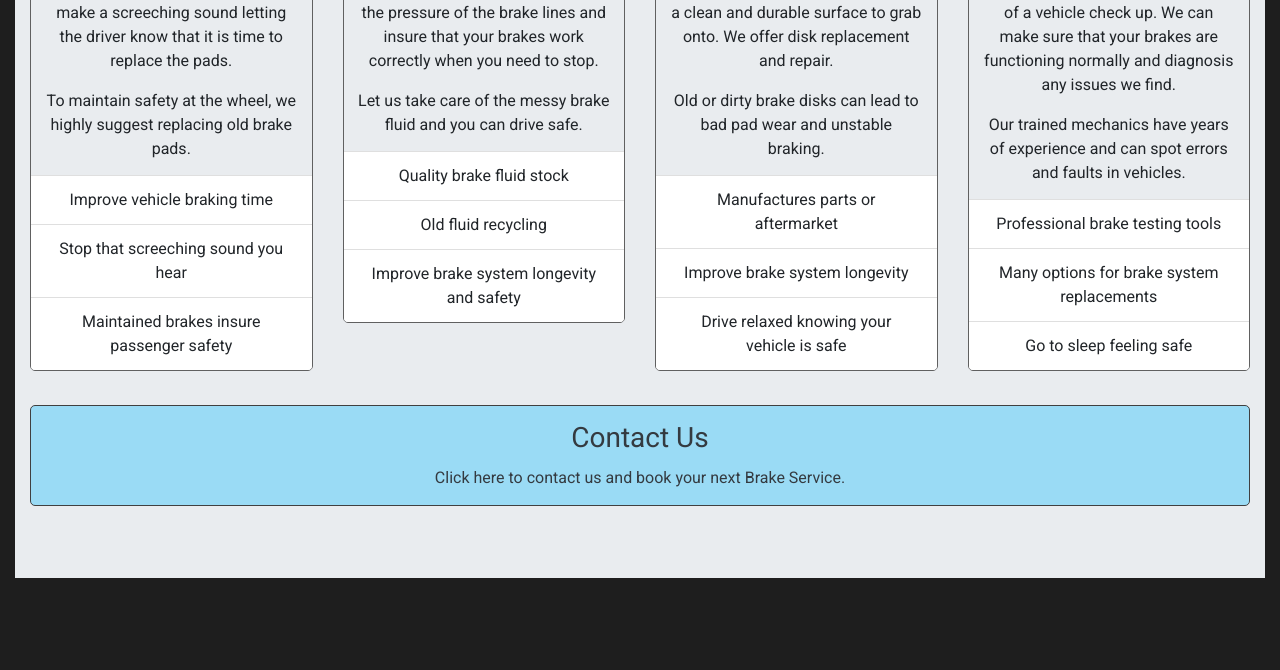
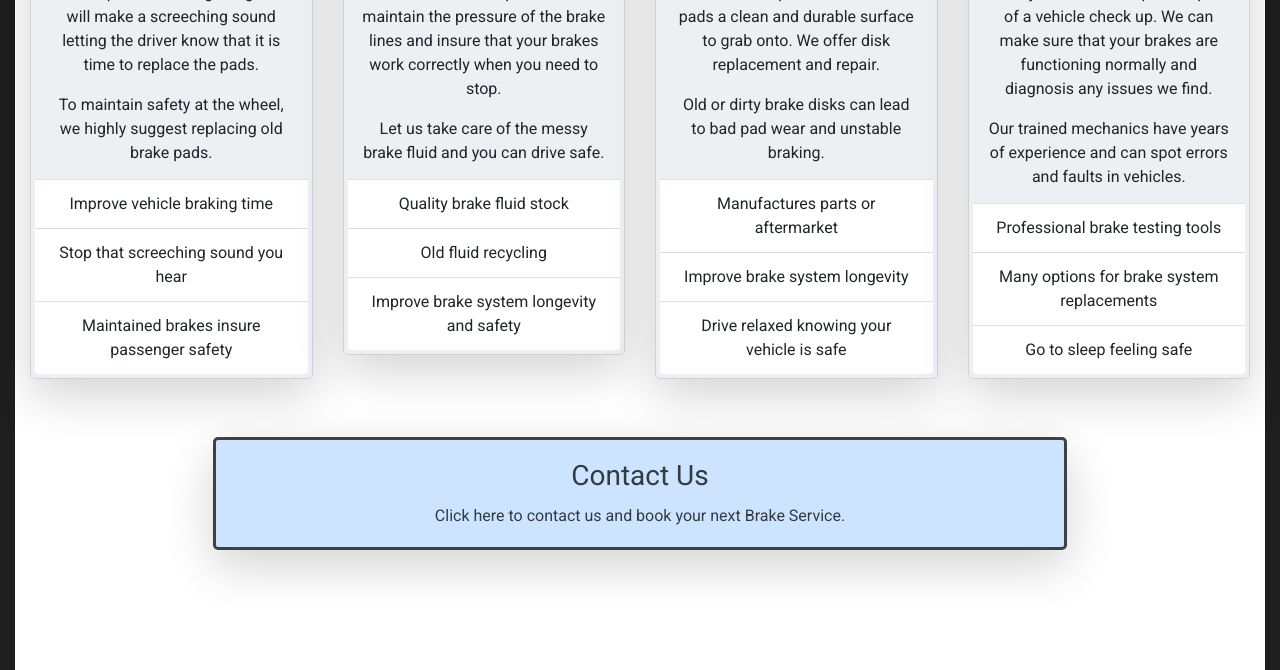
Before and after one commit to ChristopherTrimboli/bulldog-autowork, a plain HTML site: page services/brakes.html in a window 1280 px wide. Shown: the part 819-1489 px from the top of the page. Before the commit the page ends 1397 px from the top, so only its background shows below. Drawn offline with nearby package versions, Linux system fonts and the light colour scheme.

Commit message:
service css and shadows

```diff
--- a/css/google-places.css
+++ b/css/google-places.css
@@ -13,7 +13,7 @@
     flex: 1 1 20%;
 }
 .review-item:hover {
-    background-color: rgba(0, 123, 255, 0.30);
+    background-color: rgba(0, 123, 255, 0.25);
 }
 @media ( max-width:1200px) {
     .review-item {
--- a/css/index.css
+++ b/css/index.css
@@ -216,7 +216,7 @@ h5 {
     }
 }
 .card:hover {
-    background-color: rgba(0, 123, 255, 0.30);
+    background-color: rgba(0, 123, 255, 0.25);
 
 }
 .card {
--- a/services/brakes.html
+++ b/services/brakes.html
@@ -68,7 +68,7 @@
             </div>
         </div>
     </div>
-    <div class="container-fluid"  style="background-color: #e9ecef;">
+    <div class="container-fluid"  style="background-color: #ffffff;">
         <div class="row">
             <div class="col-lg-12 col-md-12 col-sm-12 col-xs-12">
                 <br>
@@ -85,7 +85,7 @@
         </div>
     </div>
 
-    <div class="container-fluid" style="background-color: #e9ecef;">
+    <div class="container-fluid" style="background-color: #ffffff;">
         <div class="row" style="padding-bottom: 3em;">
             <div class="col-12">
                 <br>
@@ -94,7 +94,7 @@
                 <hr>
             </div>
             <div class="col-lg-3 col-md-6 col-sm-12 col-xs-12">
-                <div class="card" style="width: 100%;  min-height: 34rem;">
+                <div class="card shadow-lg p-1 mb-5" style="width: 100%;  min-height: 34rem;">
                     <img class="card-img-top" src="../images/breakpads.jpg" alt="Card image cap">
                     <div class="card-body">
                         <h4 class="card-title">Brake Pads</h4>
@@ -109,7 +109,7 @@
                 </div>
             </div>
             <div class="col-lg-3 col-md-6 col-sm-12 col-xs-12">
-                <div class="card" style="width: 100%;  min-height: 34rem;">
+                <div class="card shadow-lg p-1 mb-5" style="width: 100%;  min-height: 34rem;">
                     <img class="card-img-top" src="../images/breakfluid.jpg" alt="Card image cap">
                     <div class="card-body">
                         <h4 class="card-title">Brake Fluid</h4>
@@ -124,7 +124,7 @@
                 </div>
             </div>
             <div class="col-lg-3 col-md-6 col-sm-12 col-xs-12">
-                <div class="card" style="width: 100%;  min-height: 34rem;">
+                <div class="card shadow-lg p-1 mb-5" style="width: 100%;  min-height: 34rem;">
                     <img class="card-img-top" src="../images/brakedisks.jpg" alt="Card image cap">
                     <div class="card-body">
                         <h4 class="card-title">Brake Disks</h4>
@@ -139,7 +139,7 @@
                 </div>
             </div>
             <div class="col-lg-3 col-md-6 col-sm-12 col-xs-12">
-                <div class="card" style="width: 100%; min-height: 34rem;">
+                <div class="card shadow-lg p-1 mb-5" style="width: 100%; min-height: 34rem;">
                     <img class="card-img-top" src="../images/crash.jpg" alt="Card image cap">
                     <div class="card-body">
                         <h4 class="card-title">Safety Check</h4>
@@ -154,8 +154,7 @@
                 </div>
             </div>
             <div class="col-lg-12 col-md-12 col-sm-12 col-xs-12">
-                <br>
-                <div class="card" id="clickContact">
+                <div class="card shadow-lg p-1 mb-5" id="clickContact">
                     <a href="../contact/contact.html" style="text-decoration : none; color: #343a40;">
                         <div class="card-body">
                             <h3 class="card-title">Contact Us</h3>
--- a/services/services.css
+++ b/services/services.css
@@ -25,23 +25,27 @@ body {
 }
 .card {
     border-radius: 5px;
-    background-color: #e9ecef;
+    background-color: rgba(233, 236, 239, 0.8);
     margin-top: 10px;
-    border-color: #606060;
+
 
 }
 .list-group-item:hover {
-    background-color: rgba(13, 106, 173, 0.5);
+    background-color: rgba(0, 123, 255, 0.20);
 }
 .card-img-top {
     height: 200px;
+    width: auto;
 }
 #clickContact:hover{
-    background-color: rgba(85, 223, 255, 0.6);
+    background-color: rgba(0, 123, 255, 0.40);
 }
 #clickContact{
-    background-color: rgba(0, 184, 255, 0.34);
+    background-color: rgba(0, 123, 255, 0.20);
     border-color: #404040;
+    border-width: medium;
+    margin-right: 15%;
+    margin-left: 15%;
 }
 .card-body {
     height: 100%;
```
Also changed, not shown: services/cooling.html (+7 -8 lines), services/engineReplacement.html (+7 -8 lines), services/exhaust.html (+7 -8 lines), services/oilchange.html (+7 -8 lines), services/tirechange.html (+7 -8 lines), services/transmission.html (+7 -8 lines), services/tuneup.html (+7 -8 lines).
